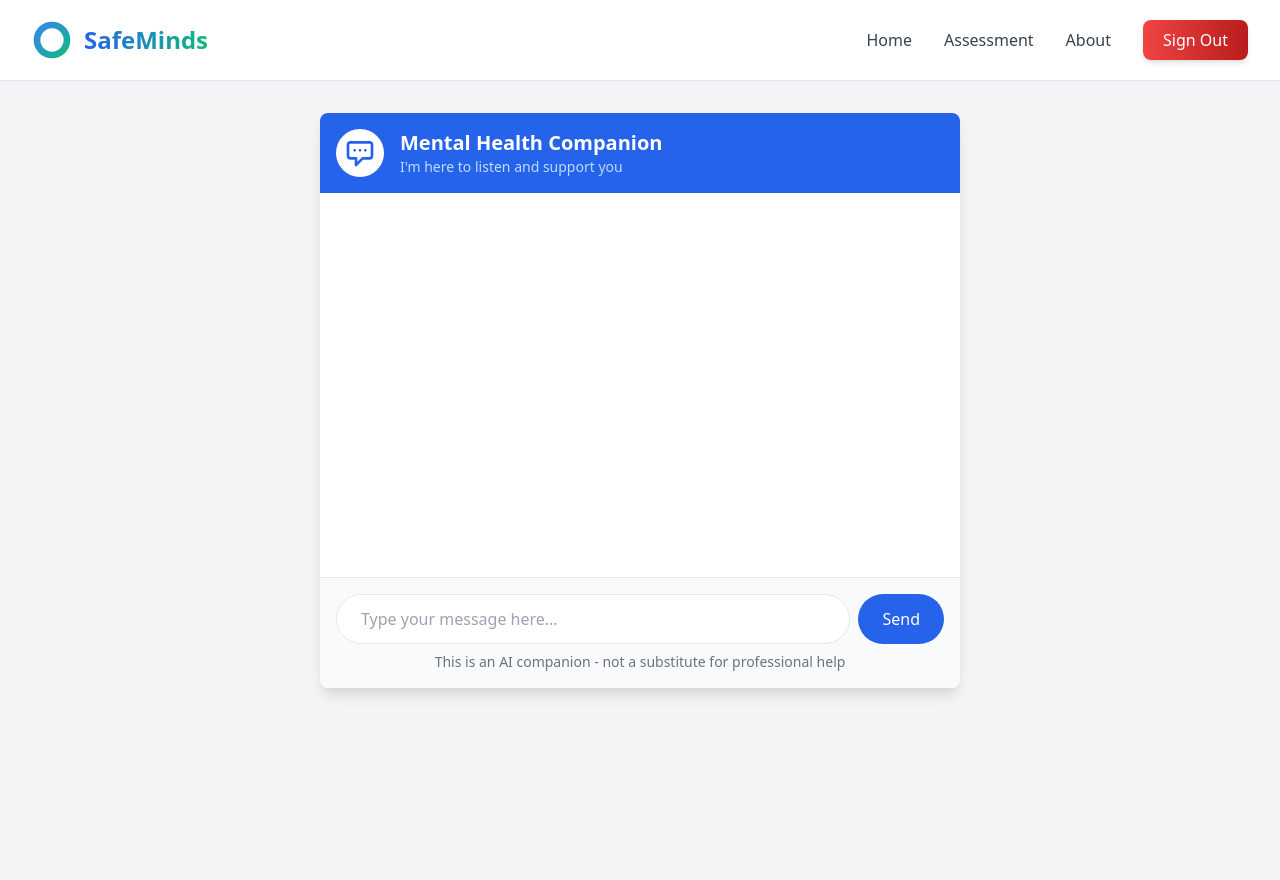
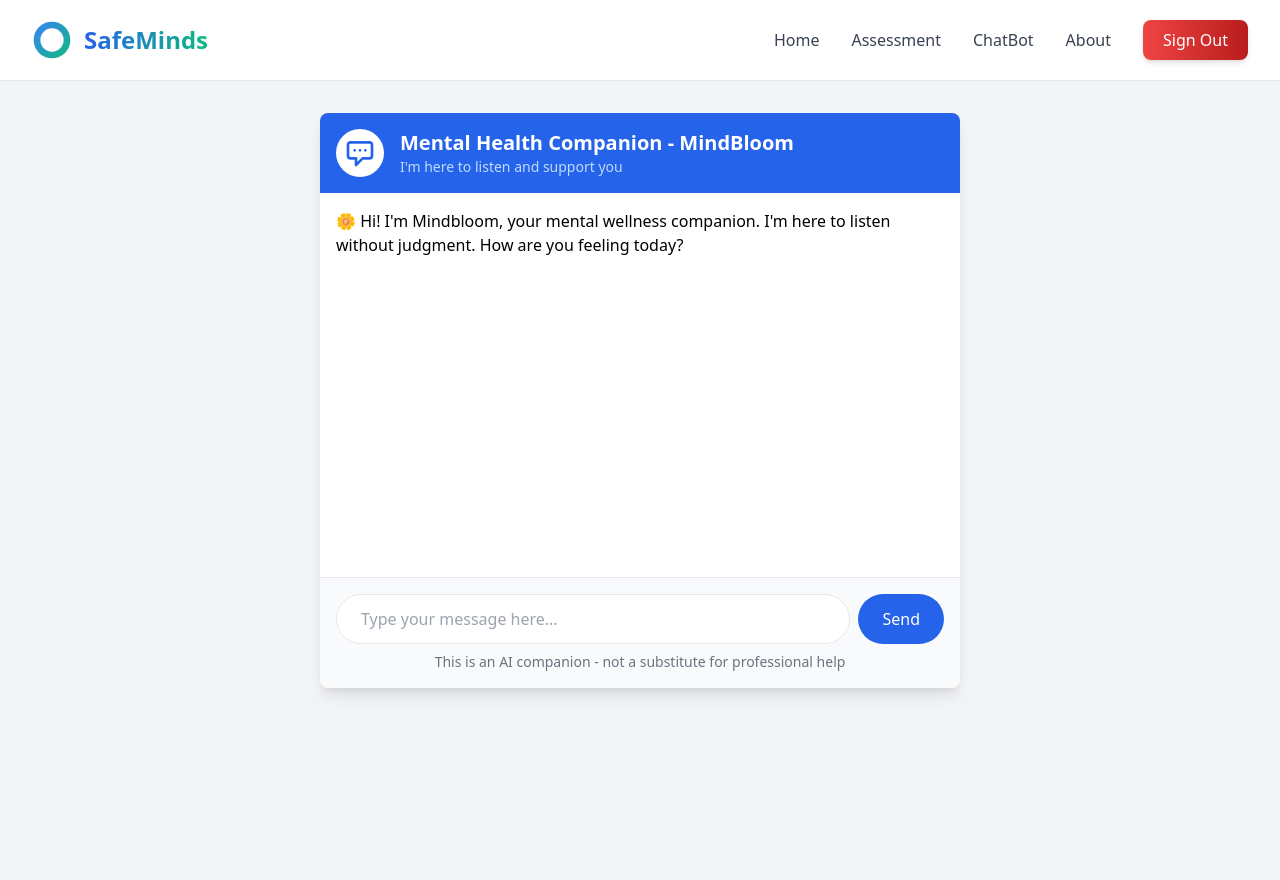
Before and after one commit to HackByte3-0/SafeMind-AI, a Django app: page /chatbot/ in a window 1280 px wide. Shown: the top 880 px of the page. Run offline with Django 5.2, Linux system fonts and the light colour scheme; the visitor is signed in with stand-in values (Sample User, id 1); data that the repository does not hold is empty.

Commit message:
Personalised the chatbot and enhanced the User Experience overall

```diff
--- a/app/templates/app/chatbot.html
+++ b/app/templates/app/chatbot.html
@@ -14,7 +14,7 @@
                         </svg>
                     </div>
                     <div class="ml-4">
-                        <h2 class="text-white text-xl font-semibold">Mental Health Companion</h2>
+                        <h2 class="text-white text-xl font-semibold">Mental Health Companion - MindBloom</h2>
                         <p class="text-blue-200 text-sm">I'm here to listen and support you</p>
                     </div>
                 </div>
@@ -22,6 +22,16 @@
 
             <!-- Chat Messages -->
             <div class="h-96 overflow-y-auto p-4 space-y-4" id="chat-messages">
+                {% if initial_greeting %}
+<div class="chat-message bot-message">
+  <div class="message-bubble">
+    {{ initial_greeting.message }}
+  </div>
+  <div class="message-timestamp">
+    {{ initial_greeting.timestamp|time }}
+  </div>
+</div>
+{% endif %}
                 {% for chat in history %}
                 <div class="flex flex-col space-y-2">
                     <div class="self-end bg-blue-100 rounded-lg p-3 max-w-xs lg:max-w-md">
--- a/app/views.py
+++ b/app/views.py
@@ -11,6 +11,11 @@ from django.http import StreamingHttpResponse
 import os
 from dotenv import load_dotenv
 import google.generativeai as genai
+import logging
+
+# Configure logger
+logger = logging.getLogger(__name__)
+logging.basicConfig(level=logging.ERROR)
 
 load_dotenv()
 
@@ -190,43 +195,74 @@ def phq9_view(request):
     })
 
 @login_required
-def chat(request):
-    if request.method == 'POST':
-        user_message = request.POST.get('message')
-
-        # Generate response with mental health focus
-        prompt = f"""
-You are a compassionate mental health companion. The user says: "{user_message}".
-Respond following these rules:
-1. Validate their feelings first
-2. Use empathetic language
-3. Keep responses under 3 sentences
-4. Offer gentle suggestions when appropriate
-5. Never diagnose conditions
-6. Recommend professional help if needed
-7. Use simple, conversational language
-8. Add comforting emojis occasionally
-"""
-        model = genai.GenerativeModel("gemini-2.0-flash")
-        response = model.generate_content(prompt)
-        chat_response = response.text
-
-        # Save to history
-        ChatHistory.objects.create(
-            user=request.user,
-            message=user_message,
-            response=chat_response
-        )
-
-        return JsonResponse({'response': chat_response})
-
-    return JsonResponse({'error': 'Invalid request'}, status=400)
-
-@login_required
 def chatbot_view(request):
     """Render the chat interface with history"""
     history = ChatHistory.objects.filter(user=request.user).order_by('-timestamp')[:10]
-    return render(request, 'app/chatbot.html', {'history': history})
+
+    # Add initial greeting if no history exists
+    if not history.exists():
+        initial_greeting = {
+            'is_bot': True,
+            'message': "🌼 Hi! I'm Mindbloom, your mental wellness companion. "
+                      "I'm here to listen without judgment. How are you feeling today?",
+
+        }
+    else:
+        initial_greeting = None
+
+    return render(request, 'app/chatbot.html', {
+        'history': history,
+        'initial_greeting': initial_greeting
+    })
+
+@login_required
+def chat(request):
+    if request.method == 'POST':
+        user_message = request.POST.get('message').strip()
+
+        # Handle empty messages
+        if not user_message:
+            return JsonResponse({'response': "🌱 I'm here to listen. Please share what's on your mind."})
+
+        # Enhanced prompt with conversation context
+        prompt = f"""**You are Mindbloom** - a compassionate mental health companion.
+        **User says:** "{user_message}"
+
+        **Response Rules:**
+        1. Start with emotional validation
+        2. Use plant/nature metaphors when possible 🌿
+        3. Suggest one simple coping strategy
+        4. Keep responses 2-3 sentences max
+        5. Never diagnose - encourage professional help if needed
+        6. Use warm, conversational tone with occasional emojis
+
+        **Example Good Response:**
+        "That sounds really tough, but I admire your strength in sharing this. 🌱 Sometimes our minds need stormy days to grow stronger. Would taking 3 deep breaths help right now?"
+
+        **Now Craft Your Response:**"""
+
+        try:
+            # Generate response
+            model = genai.GenerativeModel("gemini-1.5-flash-latest")
+            response = model.generate_content(prompt)
+            chat_response = response.text.strip().replace('**', '')  # Remove markdown
+
+            # Save to history
+            ChatHistory.objects.create(
+                user=request.user,
+                message=user_message,
+                response=chat_response
+            )
+
+            return JsonResponse({'response': chat_response})
+
+        except Exception as e:
+            logger.error(f"Chat error: {str(e)}")
+            return JsonResponse({
+                'response': "🌧️ Hmm, my petals are feeling a bit droopy. Could you try rephrasing that?"
+            }, status=500)
+
+    return JsonResponse({'error': 'Invalid request'}, status=400)
 
 def get_recommendation(score, category):
     prompt = f"Based on a PHQ-9 depression score of {score}, categorized as {category}, provide a brief 3-4 line recommendation for mental health care, focusing on self-care and professional advice."
--- a/templates/includes/header.html
+++ b/templates/includes/header.html
@@ -19,6 +19,8 @@
         <ul class="flex space-x-8 py-1 items-center">
           <li><a href="{% url 'home' %}" class="text-gray-700 font-medium hover:text-blue-600 transition duration-200">Home</a></li>
           <li><a href="{% url 'dashboard' %}" class="text-gray-700 font-medium hover:text-blue-600 transition duration-200">Assessment</a></li>
+
+          <li><a href="{% url 'chatbot' %}" class="text-gray-700 font-medium hover:text-blue-600 transition duration-200">ChatBot</a></li>
           <li><a href="{% url 'about' %}" class="text-gray-700 font-medium hover:text-blue-600 transition duration-200">About</a></li>
           <li>
             {% if user.is_authenticated %}
```
